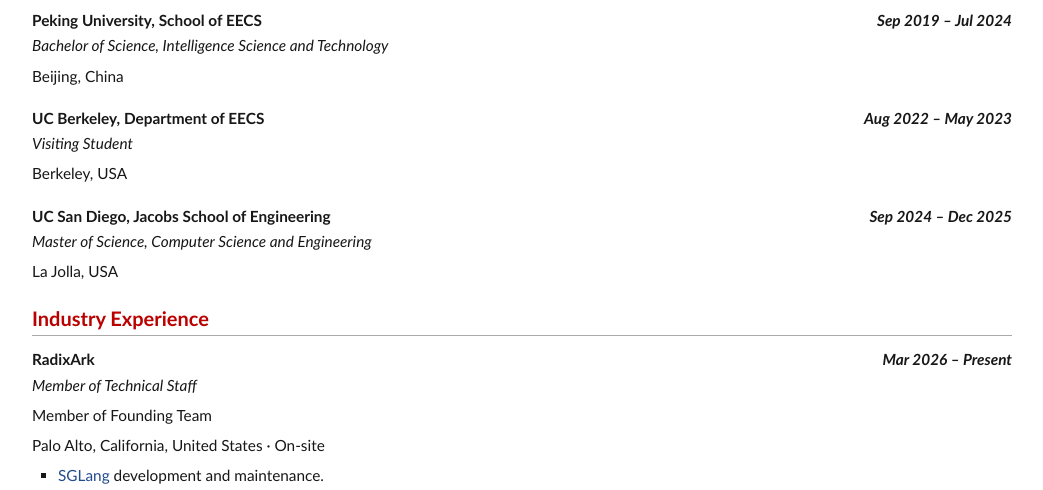
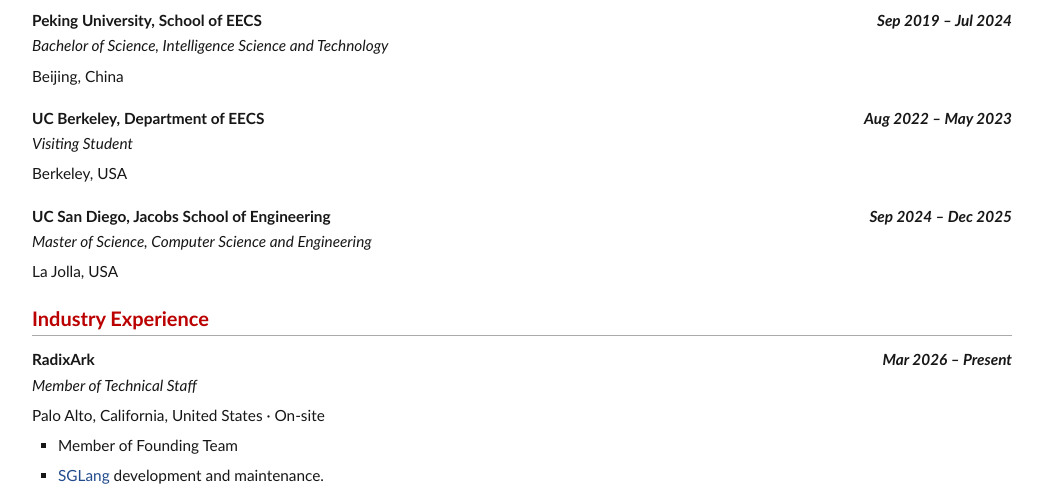
Before and after one commit to Fridge003/Fridge003.github.io, a plain HTML site: page index.html in a window 1280 px wide. Shown: the part 335-825 px from the top of the page, without its empty margins (118-1161 px from the left). Drawn offline with Linux system fonts and the light colour scheme.

Commit message:
Align founding team note with RadixArk work bullets

```diff
--- a/index.html
+++ b/index.html
@@ -61,9 +61,9 @@
           <p class="date">Mar 2026 – Present</p>
         </div>
         <p class="role">Member of Technical Staff</p>
-        <p>Member of Founding Team</p>
         <p>Palo Alto, California, United States · On-site</p>
         <ul>
+          <li>Member of Founding Team</li>
           <li><a href="https://github.com/sgl-project/sglang">SGLang</a> development and maintenance.</li>
         </ul>
       </article>
```
